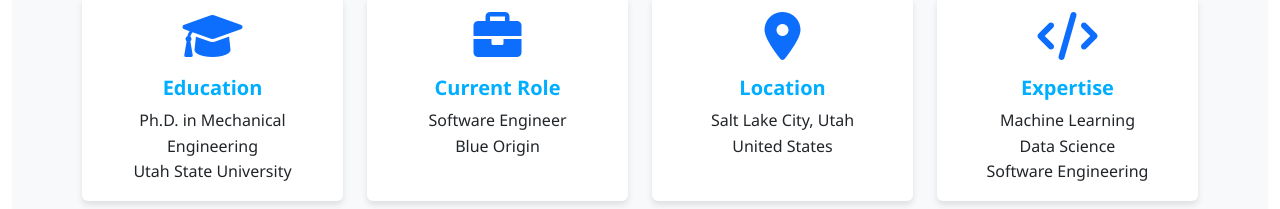
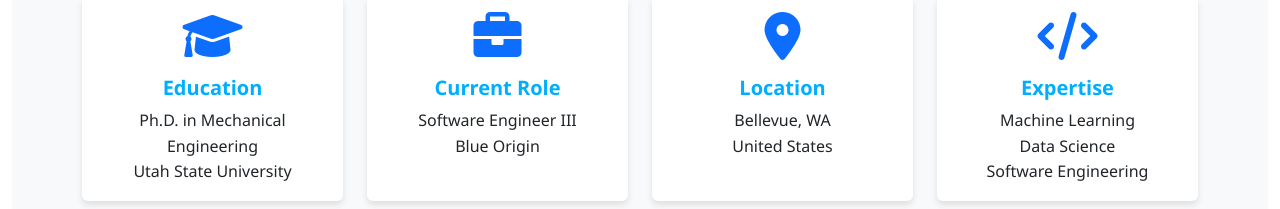
Before and after one commit to amirbehbahanian/amirbehbahanian.github.io, a plain HTML site: page resume.html in a window 1280 px wide. Shown: the part 1362-1571 px from the top of the page. Drawn offline with nearby package versions, Linux system fonts and the light colour scheme.

Commit message:
updating the info

```diff
--- a/resume.html
+++ b/resume.html
@@ -136,7 +136,7 @@
                             <div class="card-body">
                                 <i class="fas fa-briefcase fa-3x text-primary mb-3"></i>
                                 <h5 class="card-title">Current Role</h5>
-                                <p class="card-text">Software Engineer<br>Blue Origin</p>
+                                <p class="card-text">Software Engineer III<br>Blue Origin</p>
                             </div>
                         </div>
                     </div>
@@ -145,7 +145,7 @@
                             <div class="card-body">
                                 <i class="fas fa-map-marker-alt fa-3x text-primary mb-3"></i>
                                 <h5 class="card-title">Location</h5>
-                                <p class="card-text">Salt Lake City, Utah<br>United States</p>
+                                <p class="card-text">Bellevue, WA<br>United States</p>
                             </div>
                         </div>
                     </div>
```
